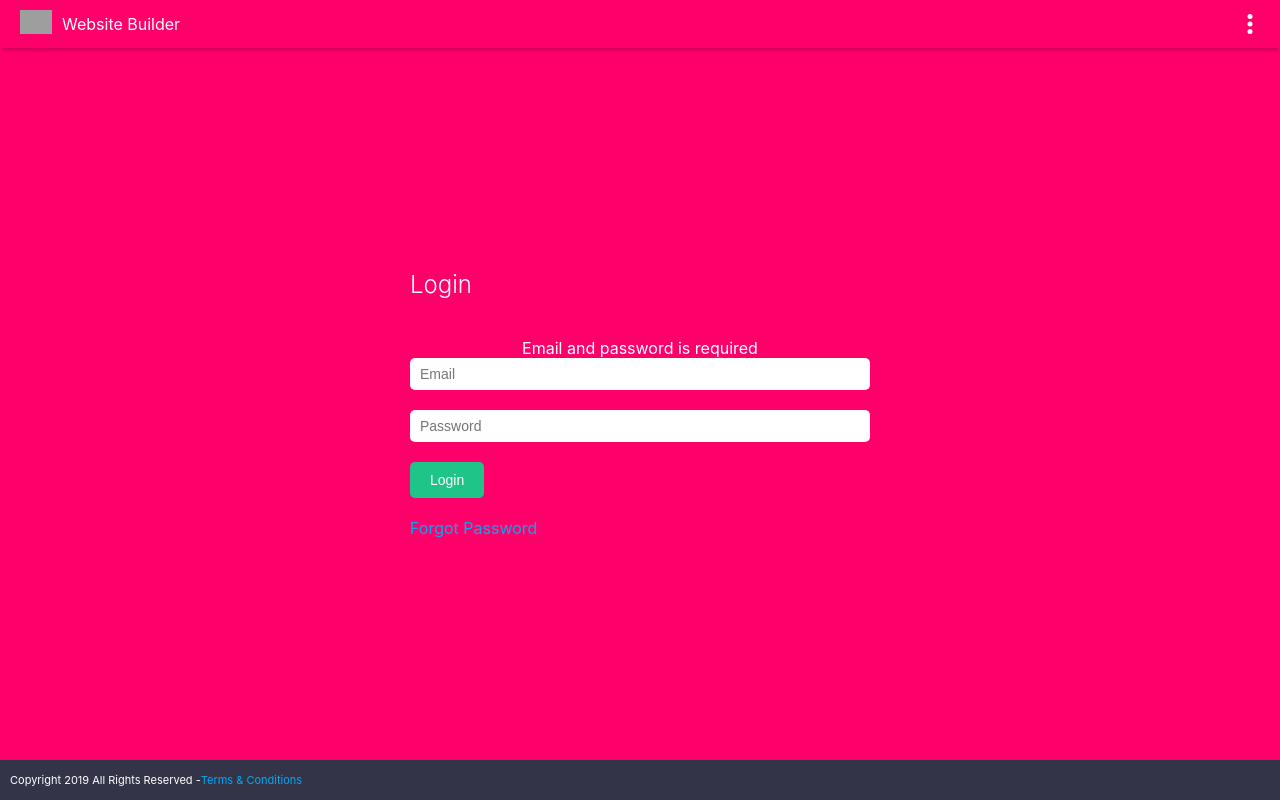
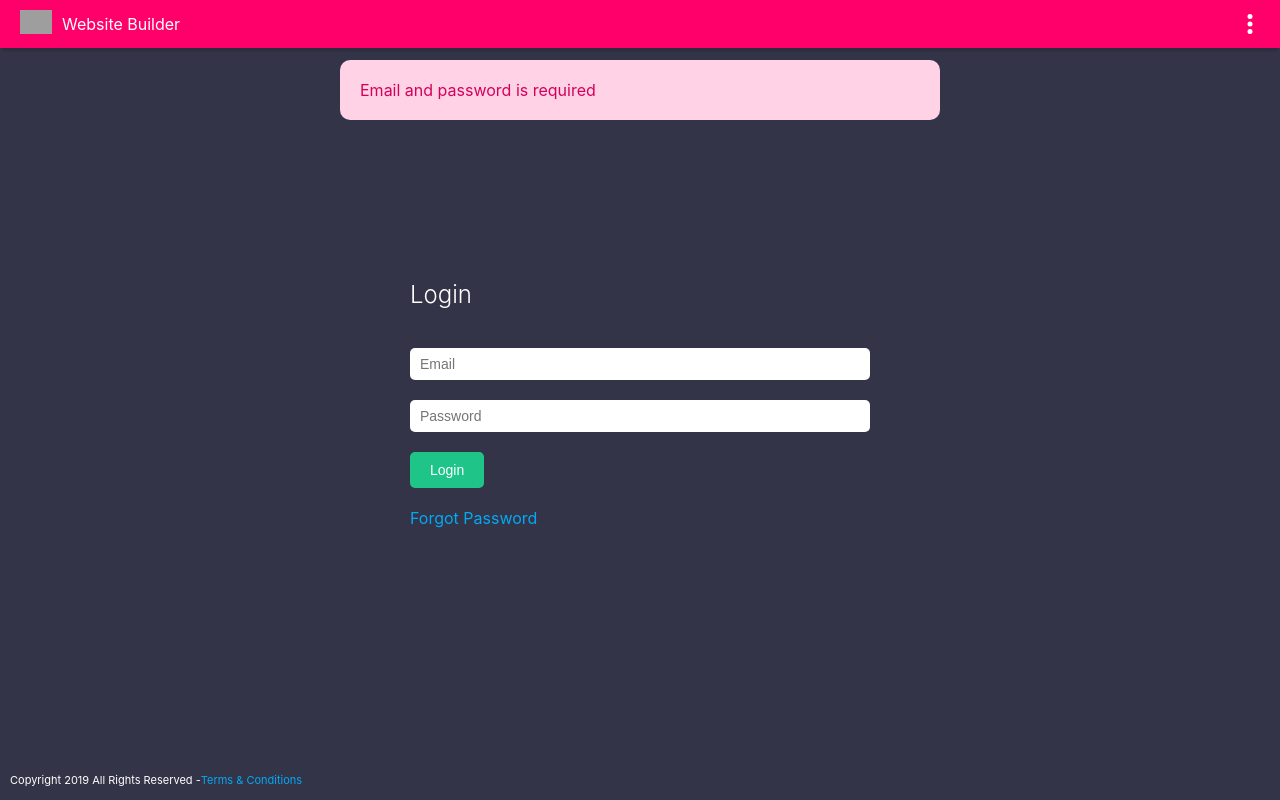
Before and after one commit to claudiogaraycochea/watvwebsitebuilder, a React (Create React App) app: page / in a window 1280 px wide. Both pictures are taken after a click on the button "Login". Built offline with nearby package versions, Linux system fonts and the light colour scheme; grey boxes are pictures that could not be loaded.

Commit message:
Loading fixed

```diff
--- a/src/App.css
+++ b/src/App.css
@@ -235,3 +235,37 @@ h1, h2, h3, h4 {
 .hidde-element {
   display: none;
 }
+
+.loading-spinner {
+  position: absolute;
+  top: 60px;
+  z-index: 1000;
+  margin: 0 auto;
+  background-image: url('./assets/loading-spinner.svg');
+  background-position: center;
+  background-size: contain;
+  background-repeat: no-repeat;
+  width: 60px;
+  height: 60px;
+}
+
+.notification {
+  position: absolute;
+  top: 60px;
+  z-index: 1000;
+  margin: 0 auto;
+  width: 80%;
+  height: 60px;
+  min-width: 200px;
+  max-width: 600px;
+  background: #f4f4f4;
+  color: #222222;
+  border-radius: 10px;
+  padding: 20px;
+  height: auto;
+}
+
+.notification.alert {
+  background: #ffd2e5;
+  color: #d4005b;
+}
--- a/src/commons/Commons.js
+++ b/src/commons/Commons.js
@@ -9,5 +9,13 @@ export const ejfunc = () => {
 }
 
 export const LoadingSpinner = (value) => (
-  (value) ? <div className="loading-spinner">Loading...</div> : null
+  (value) ? <div className="loading-spinner"></div> : null
 );
+
+export const Notification = (value, typeClass) => (
+  (value) ? <div className={`notification ${typeClass}`}>{value}</div> : null
+);
+
+export const redirectionBySession = () => (
+  (sessionStorage.getItem('user_token')==='') ? console.log('No session') : null
+);
--- a/src/components/header/Header.js
+++ b/src/components/header/Header.js
@@ -22,6 +22,7 @@ class Header extends Component {
       })
     }
     else {
+
       console.log('Resetea');
     }
   }
--- a/src/components/login/Login.js
+++ b/src/components/login/Login.js
@@ -15,6 +15,10 @@ class Welcome extends Component {
       message: '',
       loading: false,
     };
+  }
+
+  componentWillMount () {
+    //commons.redirectionBySession();
   }
 
   login = () => {
@@ -46,7 +50,7 @@ class Welcome extends Component {
   handleSubmit = () => {
     console.log('handleSubmit');
     if(this.state.email) {
-      this.setState({ loading: true }, () => {
+      this.setState({ loading: true, message: '' }, () => {
         console.log('login');
         this.login();
       });
@@ -61,7 +65,7 @@ class Welcome extends Component {
   render() {
     console.log(this.state);
     return (
-      <div className="primary-style">
+      <div className="tertiary-style">
         <div className="container padding-20 center">
           <div className="center-wrapper">
             <div className="row">
@@ -69,7 +73,8 @@ class Welcome extends Component {
             </div>
             { commons.LoadingSpinner(this.state.loading) }
             {/* this.state.loading ? <div>Loadingeeeeeeeeee e ee e ee</div> : null*/ }
-            { this.state.message ? <div>{this.state.message}</div> : null }
+            {/* this.state.message ? <div>{this.state.message}</div> : null */}
+            { commons.Notification(this.state.message, 'alert') }
             <div className="row">
               <input
                 name="email"
@@ -82,7 +87,7 @@ class Welcome extends Component {
             <div className="row">
               <input
                 name="password"
-                type="text"
+                type="password"
                 className="inp"
                 value={this.state.password}
                 onChange={this.handleInputChange}
--- a/src/components/main/Main.js
+++ b/src/components/main/Main.js
@@ -21,6 +21,7 @@ class Main extends Component {
                     <Route path="/websitelist" component={WebsiteList} />
                     <Route path="/websiteEdit/:websiteId" component={WebsiteEdit} />
                     <Route path="/pro/:websiteId" component={WebsiteRun} />
+                    {/*<PrivateRoute path='/websitelist' component={WebsiteList} />*/}
                 </Switch>
             </BrowserRouter>
         </div>
```
Also changed, not shown: src/assets/loading-spinner.svg (added).
